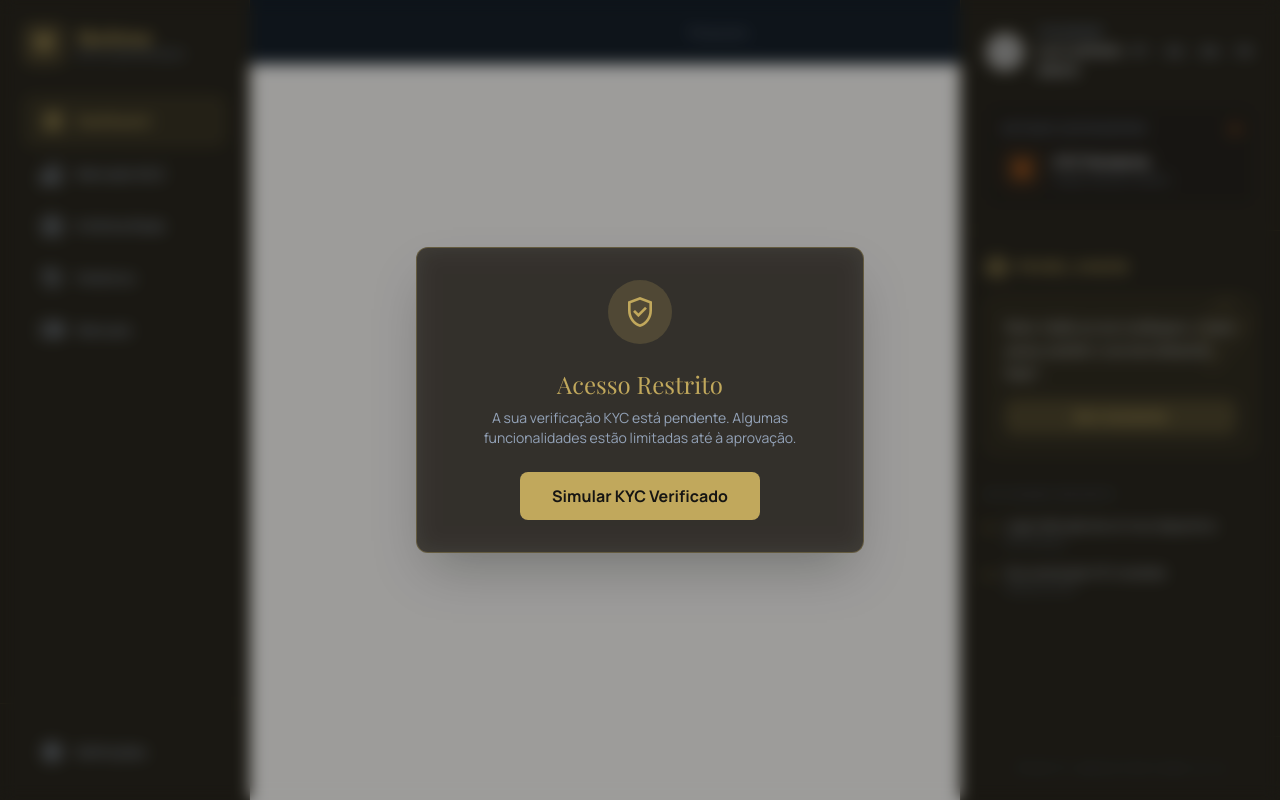
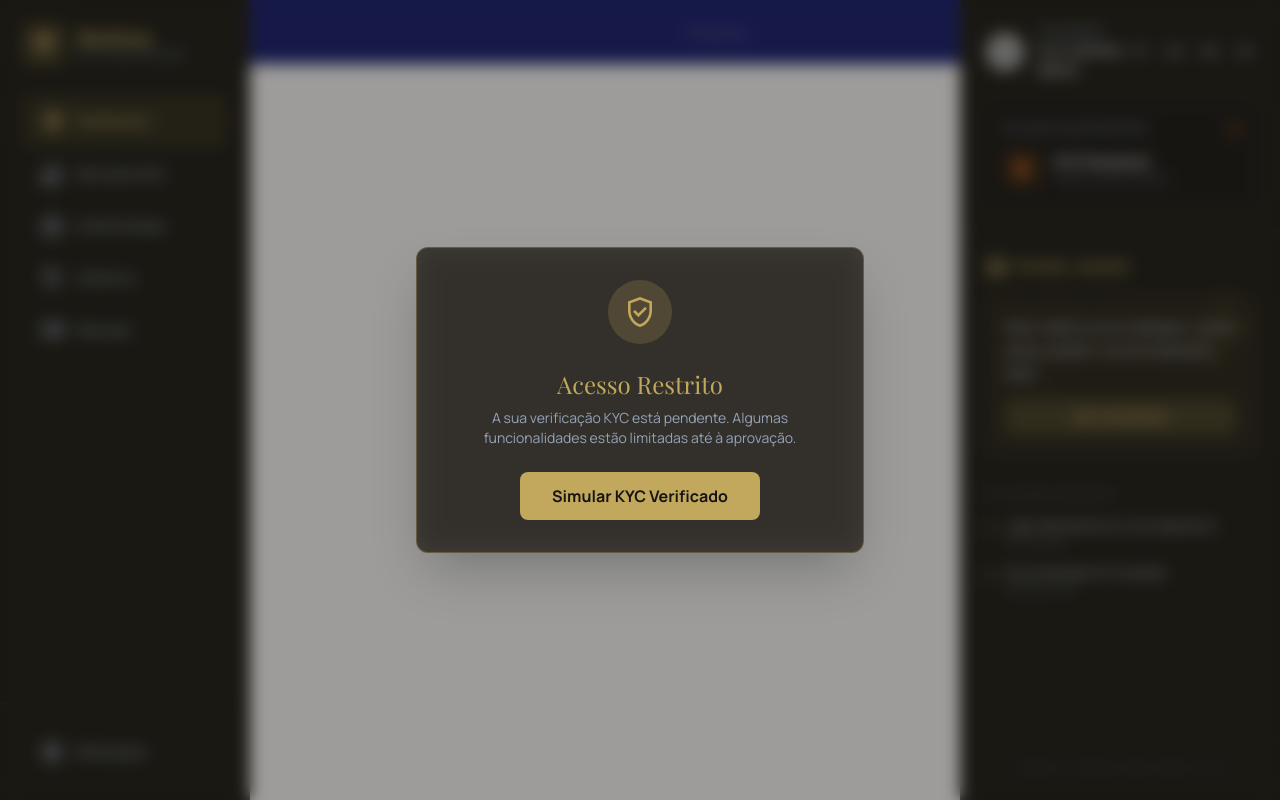
Before and after one commit to globizmarkt/CPII_crm_v0.1, a plain HTML site: page index.html in a window 1280 px wide. Drawn offline with nearby package versions, Linux system fonts and the light colour scheme; grey boxes are pictures that could not be loaded.

Commit message:
VIBE-CPII-15: Fix actualizacion de color theme-ink

```diff
--- a/index.html
+++ b/index.html
@@ -58,7 +58,7 @@
 
         /* Tema "wet blue ink" para aspecto bloomberg: */
         :root {
-            --theme-ink: #0a1420;
+            --theme-ink: #181d6d;
         }
 
         .gatekeeper-overlay {
```
